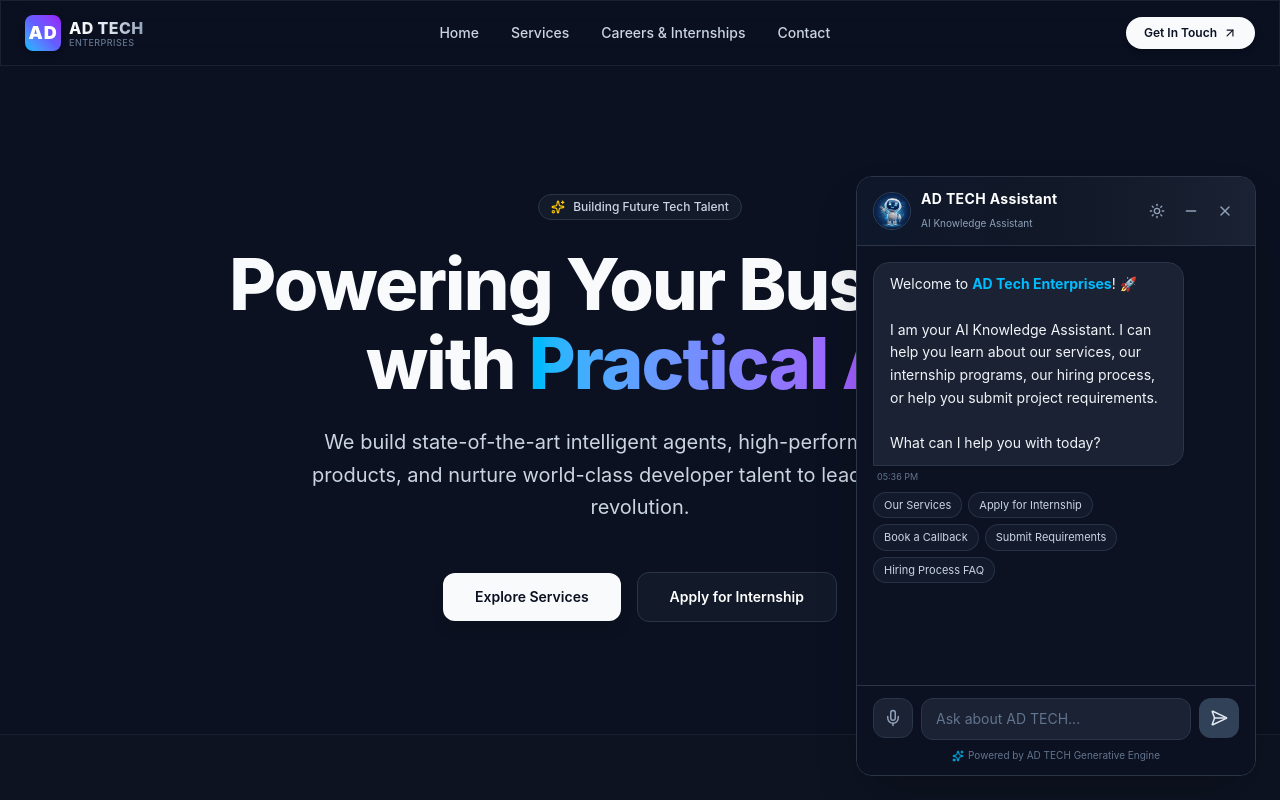
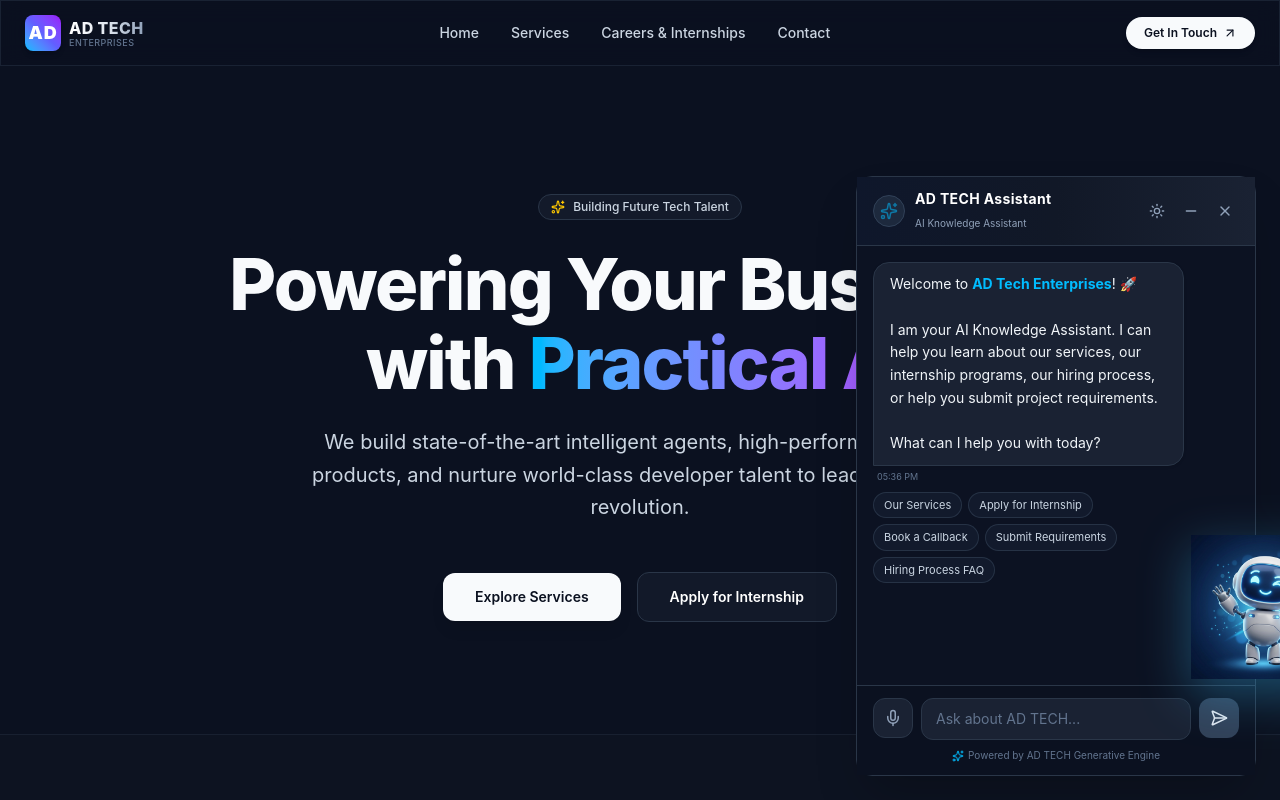
Before and after one commit to ADTECHENTERPRISESPVTLTD/Our-Website, a Next.js app: page / in a window 1280 px wide. Both pictures are taken after a click on the button "Talk to AD TECH Assistant". Shown: the top 800 px of the page. Built offline with nearby package versions, Linux system fonts and the light colour scheme.

Commit message:
design: reposition robot avatar as a large floating mascot on the right edge of chat window

```diff
--- a/src/components/ChatWidget.tsx
+++ b/src/components/ChatWidget.tsx
@@ -428,17 +428,26 @@ export default function ChatWidget() {
       {isOpen && (
         <div
           ref={chatWindowRef}
-          className={`flex h-[600px] w-[92vw] max-w-[400px] flex-col rounded-2xl border shadow-2xl transition-all duration-300 animate-slide-in overflow-hidden
+          className={`relative flex h-[600px] w-[92vw] max-w-[400px] flex-col rounded-2xl border shadow-2xl transition-all duration-300 animate-slide-in overflow-visible
             ${isLightMode
               ? 'bg-white border-slate-200 text-slate-800'
               : 'bg-[#0B1120] border-[#2A3648] text-slate-100'
             }`}
         >
+          {/* Large Floating Robot Mascot overlapping the right edge */}
+          <div className="absolute -right-20 bottom-24 z-30 h-36 w-36 pointer-events-none animate-float hidden md:block">
+            <img
+              src="/bot-avatar.png"
+              className="h-full w-full object-contain filter drop-shadow-[0_15px_25px_rgba(56,189,248,0.35)] avatar-wave"
+              alt="AD TECH Mascot"
+            />
+          </div>
+
           {/* Chat Header */}
           <div className="flex items-center justify-between px-4 py-3 bg-gradient-to-r from-slate-900 via-[#111827] to-[#1A2233] border-b border-[#2A3648] text-white">
             <div className="flex items-center gap-2.5">
-              <div className="relative flex h-9.5 w-9.5 items-center justify-center rounded-full bg-slate-800 border border-slate-700 overflow-hidden">
-                <img src="/bot-avatar.png" className="h-full w-full object-cover" alt="AD TECH Bot" />
+              <div className="relative flex h-8 w-8 items-center justify-center rounded-full bg-slate-800 border border-slate-700">
+                <Sparkles className="h-4.5 w-4.5 text-sky-400 animate-pulse" />
               </div>
               <div>
                 <h3 className="text-sm font-bold tracking-wide">AD TECH Assistant</h3>
```
